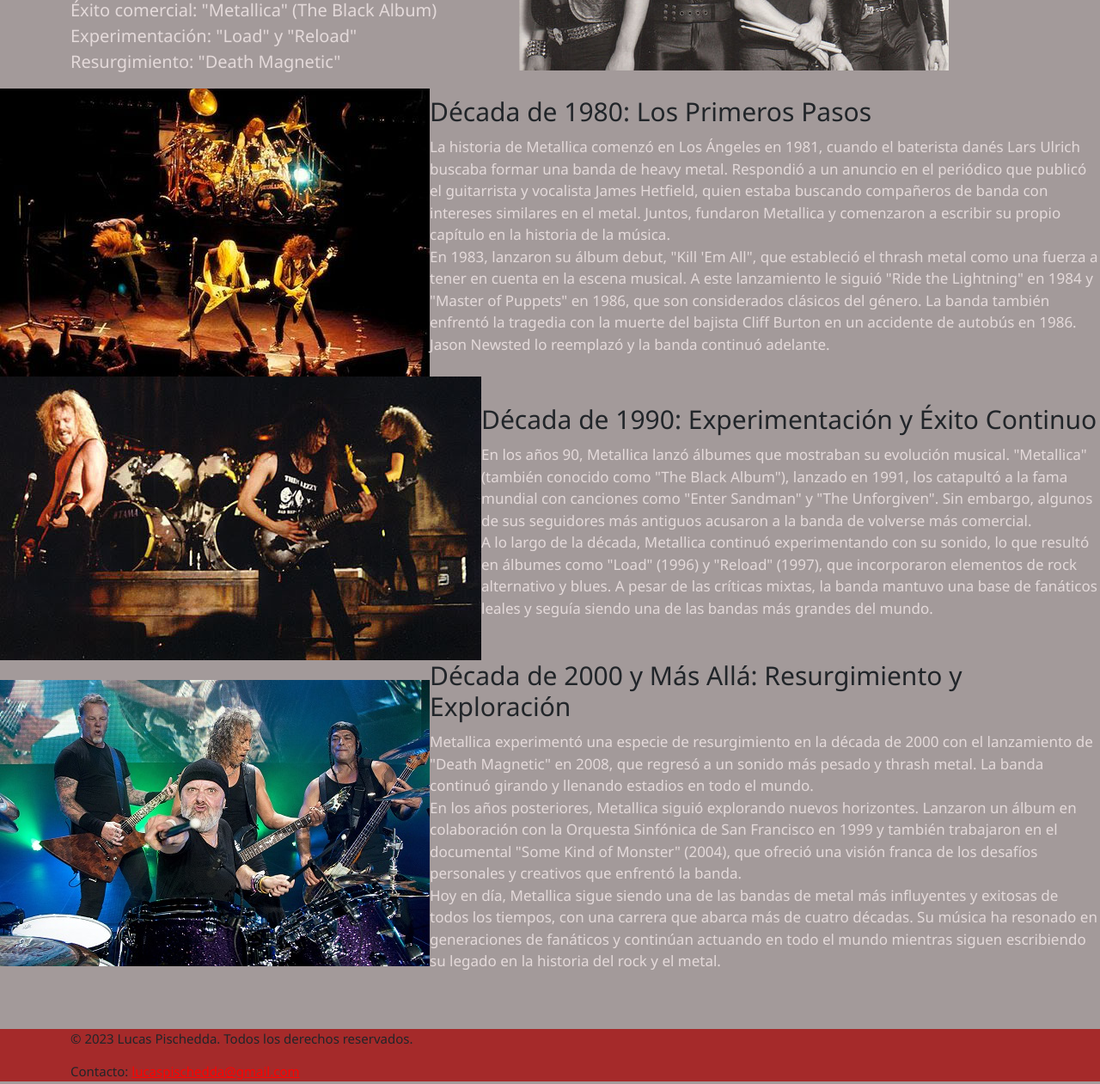
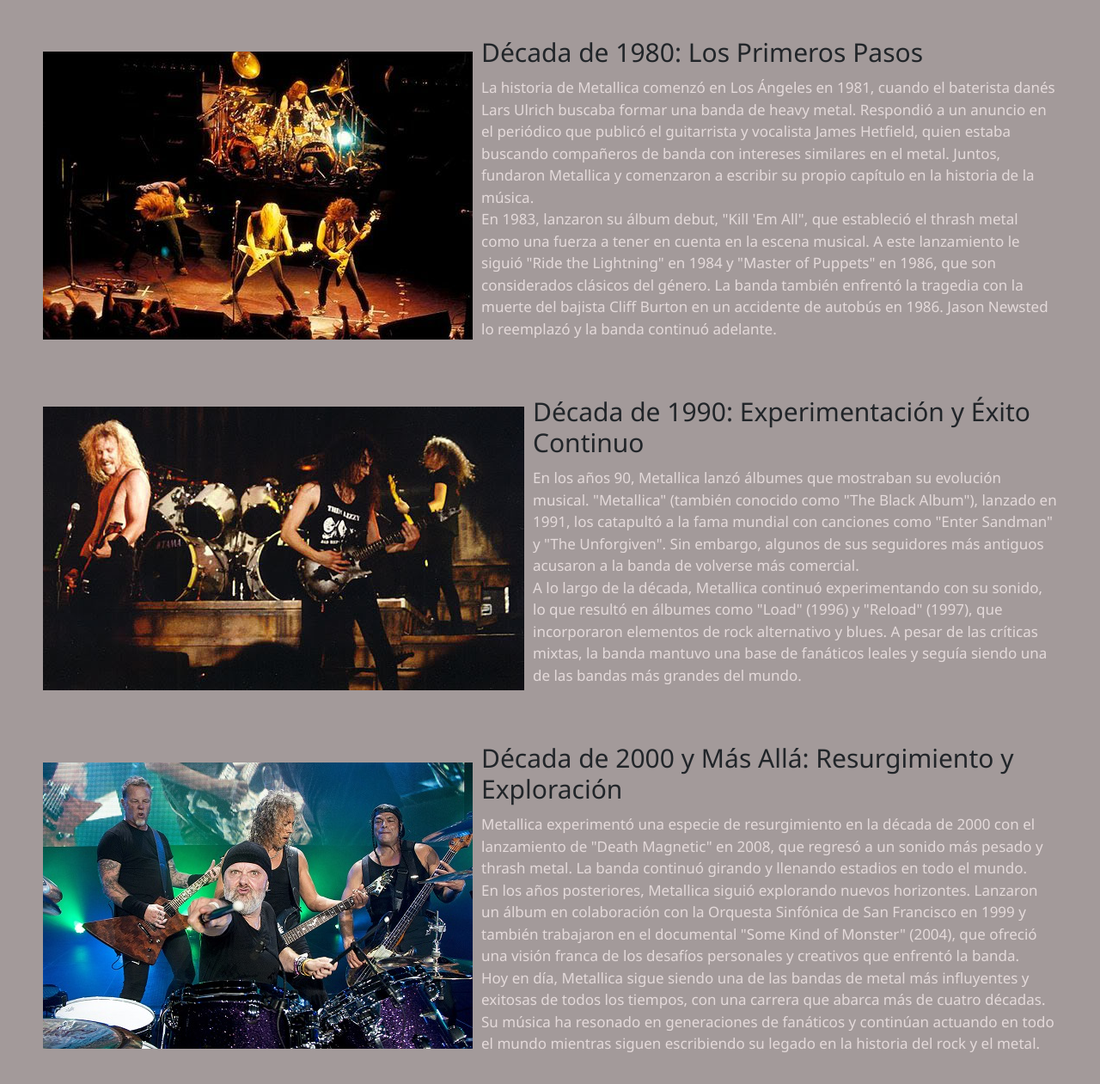
Before and after one commit to lucaspischedda/PF-Pischedda, a plain HTML site: page pages/historia.html in a window 1280 px wide. Shown: the part 780-2041 px from the top of the page at 86% size. Drawn offline with nearby package versions, Linux system fonts and the light colour scheme.

Commit message:
cambio a historia desktop finished

```diff
--- a/css/style.css
+++ b/css/style.css
@@ -114,15 +114,12 @@
 /* index end  */
 
 /* historia start */
-/* main start */
-.historia-encabezado {
-    padding-top: 110px;
-    margin-left: 50px;
-}
+/* encabezado start */
 .historia-encabezado p {
     text-align: center;
     font-size: 17px;
     margin-right: 50px;
+    margin-left: 50px;
     margin-top: 20px;
     color: rgb(228, 218, 218);
 }
@@ -136,79 +133,37 @@
 }
 .historia-main-ul {
     margin-top: 30px;
-    grid-area: ul;
-}
-.historia-main-img {
-    grid-area: img;
+    margin-left: 100px;
 }
 .historia-main-div {
     display: flex;
     align-items: center;
 }
-/* main end */
-/* articulo 1 start */
-.historia-art-uno {
+.historia-main-img {
+    margin-left: 100px;
+}
+/* encabezado end */
+/* main start */
+.historia-art-uno, .historia-art-dos, .historia-art-tres {
     display: flex;
     align-items: center;
+    margin-top: 50px;
+    margin-left: 50px;
 }
-.art-uno-img {
-    grid-area: img;
+.historia-art-uno h2, .historia-art-dos h2, .historia-art-tres h2 {
+    font-size: 30px;
+    margin-left: 10px;
+    margin-right: 50px;
 }
-.art-uno-cont {
-    grid-area: contenido;
-}
-.historia-art-uno h2 {
-    font-size: 30px;
-}
-.historia-art-uno p {
+.historia-art-uno p, .historia-art-dos p, .historia-art-tres p {
     justify-content: center;
     color: rgb(228, 218, 218);
     font-size: 17px;
     margin-top: 10px;
+    margin-left: 10px;
+    margin-right: 50px;
 }
-/* articulo 1 end */
-/* articulo 2 start */
-.historia-art-dos {
-    display: flex;
-    align-items: center;
-}
-.art-dos-cont {
-    grid-area: contenido;
-}
-.art-dos-img {
-    grid-area: img;
-}
-.historia-art-dos h2 {
-    font-size: 30px;
-}
-.historia-art-dos p {
-    justify-content: center;
-    color: rgb(228, 218, 218);
-    font-size: 17px;
-    margin-top: 10px;
-}
-/* articulo 2 end */
-/* articulo 3 start */
-.historia-art-tres {
-    display: flex;
-    align-items: center;
-}
-.art-tres-img {
-    grid-area: img;
-}
-.art-tres-cont {
-    grid-area: contenido;
-}
-.historia-art-tres h2 {
-    font-size: 30px;
-}
-.historia-art-tres p {
-    justify-content: center;
-    color: rgb(228, 218, 218);
-    font-size: 17px;
-    margin-top: 10px;
-}
-/* articulo 3 and */
+/* main end */
 /* historia end */
 
 /* miembros start */
```
